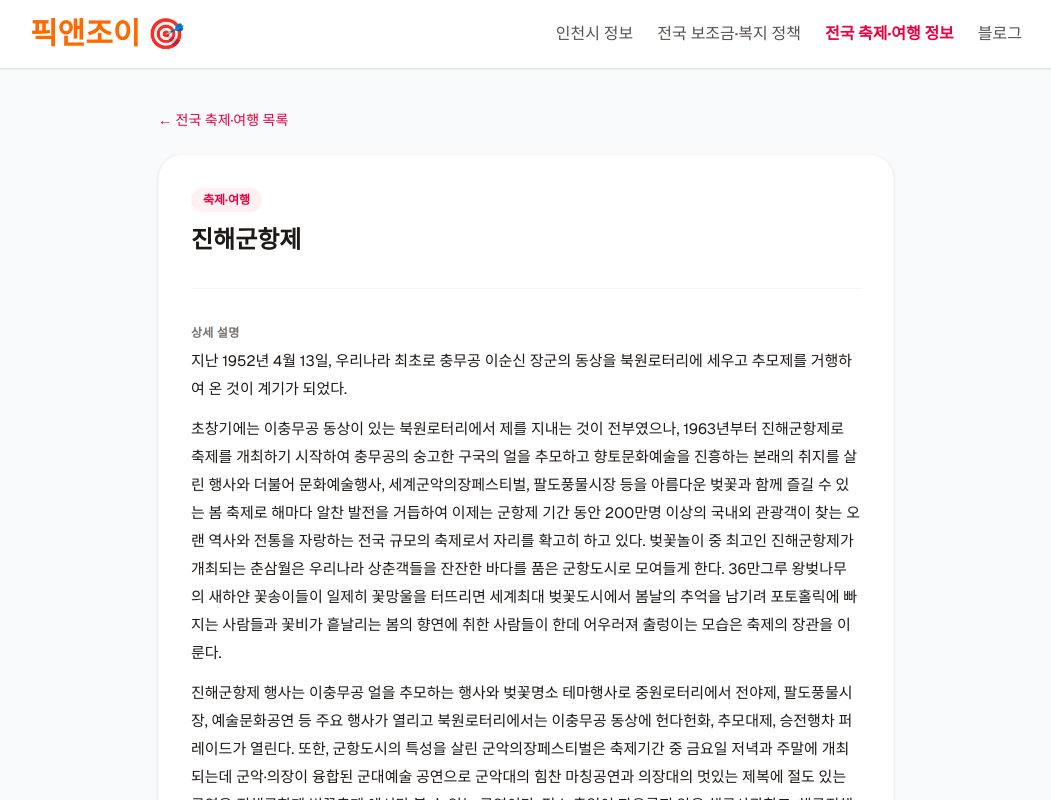
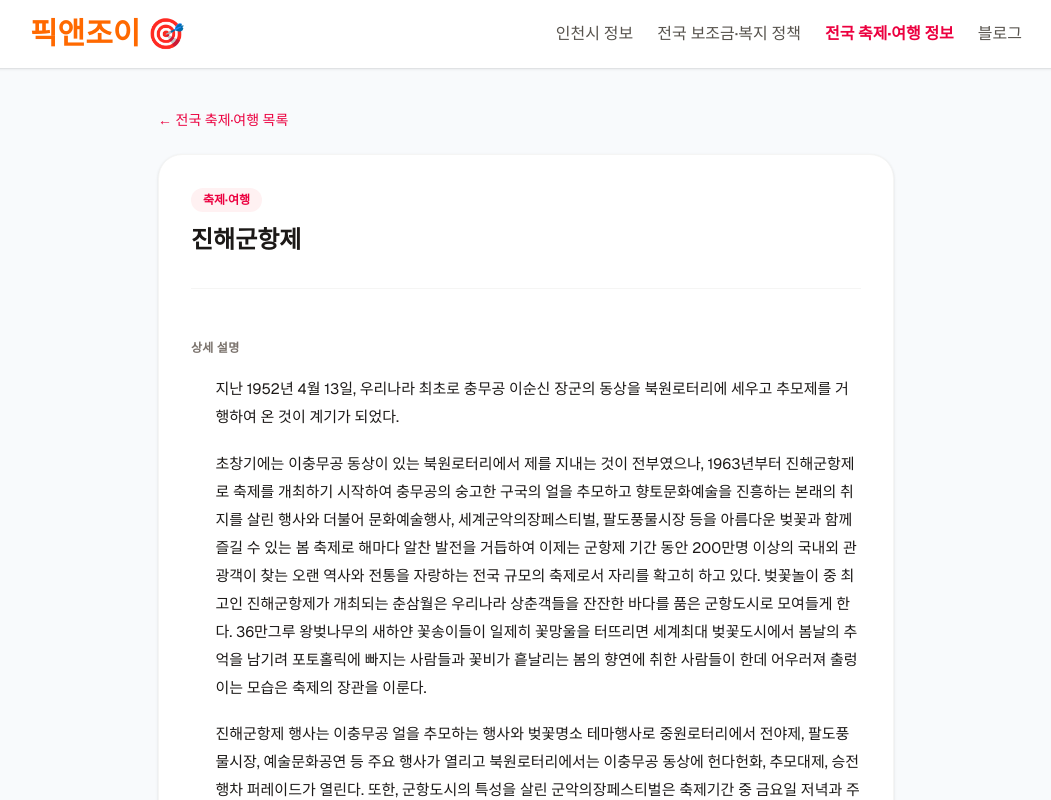
Before and after one commit to RoyHong01/my-local-info, a Next.js app: page /festival/523079 in a window 1280 px wide. Shown: the top 800 px of the page, without its empty margins (114-1165 px from the left). Built offline with nearby package versions, Linux system fonts and the light colour scheme; no server answers.

Commit message:
prose 타이포그래피 강화: 인천/보조금/축제 상세 페이지에 블로그 스타일 적용

```diff
--- a/src/app/festival/[id]/page.tsx
+++ b/src/app/festival/[id]/page.tsx
@@ -126,6 +126,7 @@ export default async function FestivalDetailPage({ params }: { params: Promise<{
             )}
           </header>
 
+          <div className="prose prose-stone max-w-none">
             <dl>
               {overview && (
                 <div className="py-3 border-b border-stone-100">
@@ -152,6 +153,7 @@ export default async function FestivalDetailPage({ params }: { params: Promise<{
                 </div>
               )}
             </dl>
+          </div>
 
           {homepage && (
             <div className="mt-8 pt-6 border-t border-stone-100">
--- a/src/app/incheon/[id]/page.tsx
+++ b/src/app/incheon/[id]/page.tsx
@@ -133,6 +133,7 @@ export default async function IncheonDetailPage({ params }: { params: Promise<{
             )}
           </header>
 
+          <div className="prose prose-stone max-w-none">
             <dl>
               <InfoRow label="서비스 요약" value={summary} />
               <InfoRow label="지원 내용" value={content} />
@@ -146,6 +147,7 @@ export default async function IncheonDetailPage({ params }: { params: Promise<{
               <InfoRow label="전화 문의" value={phone} />
               <InfoRow label="소관 기관" value={org} />
             </dl>
+          </div>
 
           <div className="mt-8 pt-6 border-t border-stone-100">
             {officialUrl && officialUrl !== '#' ? (
--- a/src/app/subsidy/[id]/page.tsx
+++ b/src/app/subsidy/[id]/page.tsx
@@ -133,6 +133,7 @@ export default async function SubsidyDetailPage({ params }: { params: Promise<{
             )}
           </header>
 
+          <div className="prose prose-stone max-w-none">
             <dl>
               <InfoRow label="서비스 요약" value={summary} />
               <InfoRow label="지원 내용" value={content} />
@@ -146,6 +147,7 @@ export default async function SubsidyDetailPage({ params }: { params: Promise<{
               <InfoRow label="전화 문의" value={phone} />
               <InfoRow label="소관 기관" value={org} />
             </dl>
+          </div>
 
           <div className="mt-8 pt-6 border-t border-stone-100">
             {officialUrl && officialUrl !== '#' ? (
--- /dev/null
+++ b/tailwind.config.ts
@@ -0,0 +1,13 @@
+import type { Config } from 'tailwindcss';
+import typography from '@tailwindcss/typography';
+
+const config: Config = {
+  content: [
+    './src/pages/**/*.{js,ts,jsx,tsx,mdx}',
+    './src/components/**/*.{js,ts,jsx,tsx,mdx}',
+    './src/app/**/*.{js,ts,jsx,tsx,mdx}',
+  ],
+  plugins: [typography],
+};
+
+export default config;
```
Also changed, not shown: 1 other file (tests, documents, lock files or other folders). Lines whose indentation alone changed are shown as unchanged.
